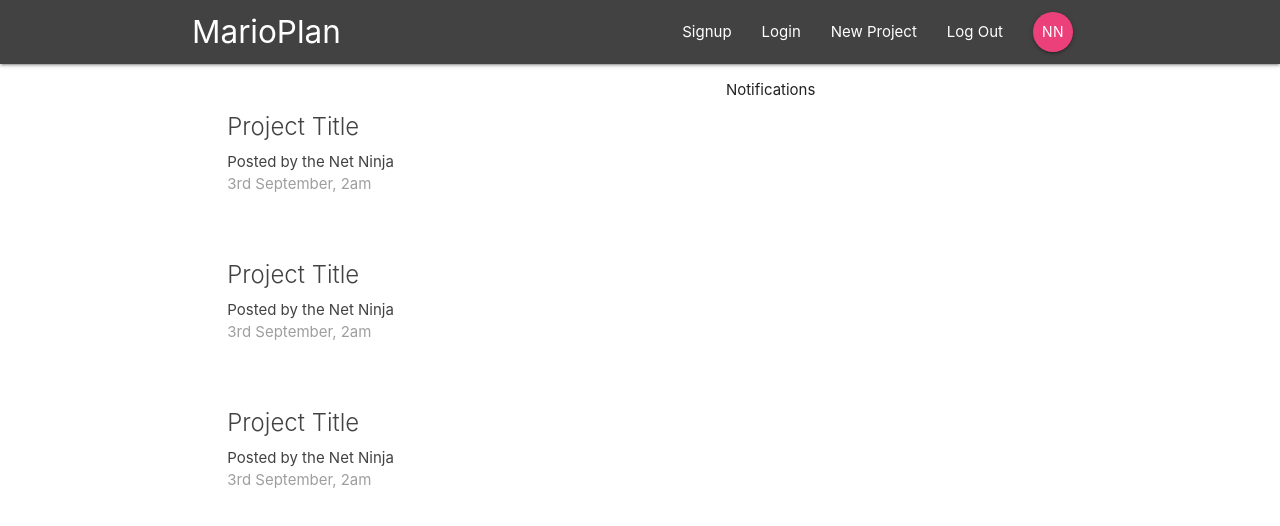
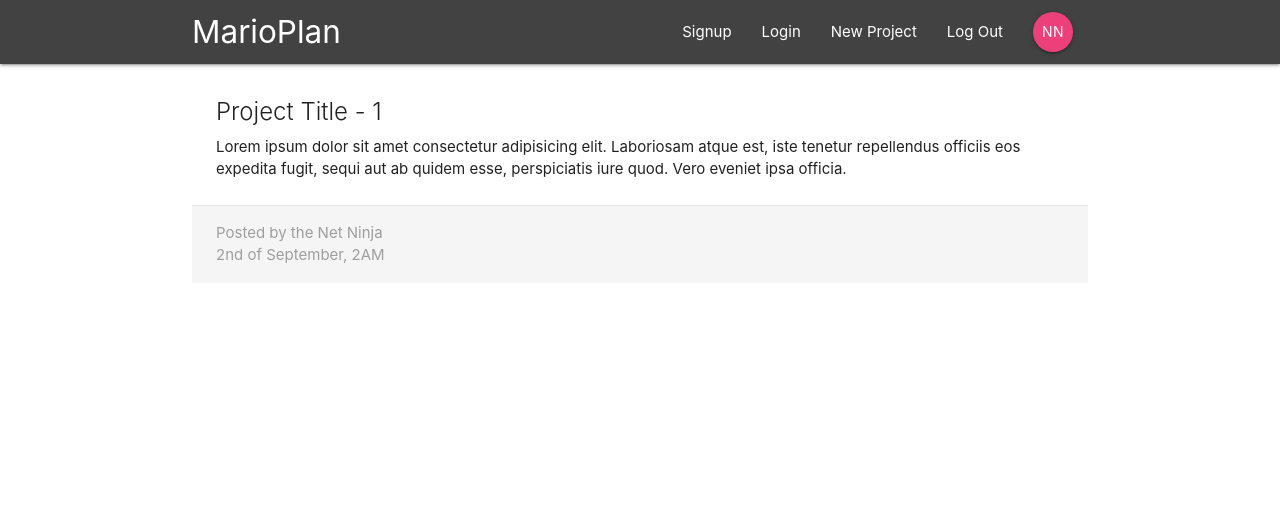
Before and after one commit to jbeltrami/net-ninja-marioplan, a React app: page /project/1 in a window 1280 px wide. Shown: the top 526 px of the page. Built offline with nearby package versions, Linux system fonts and the light colour scheme.

Commit message:
Create ProjectDetails component.
Add route with parameters to App.js in order to render each individual project.
Read the id param from BrowserRouter inside ProjectDetails.

```diff
--- a/package.json
+++ b/package.json
@@ -36,6 +36,7 @@
     "postcss-normalize": "7.0.1",
     "postcss-preset-env": "6.7.0",
     "postcss-safe-parser": "4.0.1",
+    "prop-types": "^15.7.2",
     "react": "^16.10.2",
     "react-app-polyfill": "^1.0.4",
     "react-dev-utils": "^9.1.0",
--- a/src/App.js
+++ b/src/App.js
@@ -4,6 +4,7 @@ import { BrowserRouter, Switch, Route } from 'react-router-dom';
 // components
 import Navbar from './components/layout/Navbar';
 import Dashboard from './components/dashboard/Dashboard';
+import ProjectDetails from './components/projects/ProjectDetails';
 
 function App() {
   return (
@@ -11,7 +12,8 @@ function App() {
       <div className="App">
         <Navbar />
         <Switch>
-          <Route path="/" component={Dashboard} />
+          <Route exact path="/" component={Dashboard} />
+          <Route path="/project/:id" component={ProjectDetails} />
         </Switch>
       </div>
     </BrowserRouter>
--- a/src/components/projects/ProjectDetails.js
+++ b/src/components/projects/ProjectDetails.js
@@ -0,0 +1,34 @@
+import React from 'react';
+import PropTypes from 'prop-types';
+
+function ProjectDetails(props) {
+  const { match } = props;
+  const { id } = match.params;
+
+  return (
+    <div className="container project-details">
+      <div className="card z-depth-0">
+        <div className="card-content">
+          <span className="card-title">Project Title - {id}</span>
+          <p>
+            Lorem ipsum dolor sit amet consectetur adipisicing elit. Laboriosam
+            atque est, iste tenetur repellendus officiis eos expedita fugit,
+            sequi aut ab quidem esse, perspiciatis iure quod. Vero eveniet ipsa
+            officia.
+          </p>
+        </div>
+
+        <div className="card-action grey lighten-4 grey-text">
+          <div>Posted by the Net Ninja</div>
+          <div>2nd of September, 2AM</div>
+        </div>
+      </div>
+    </div>
+  );
+}
+
+export default ProjectDetails;
+
+ProjectDetails.propTypes = {
+  match: PropTypes.object,
+};
```
